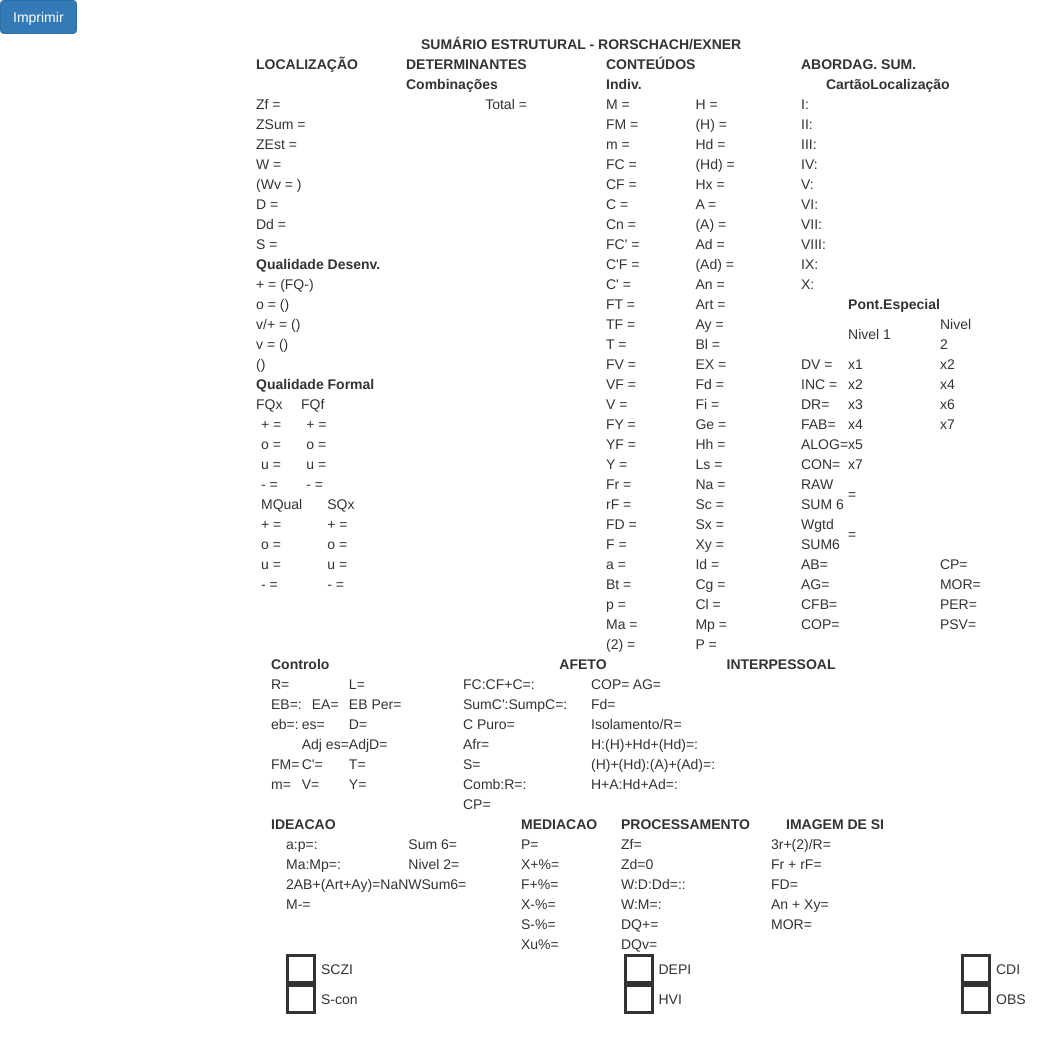
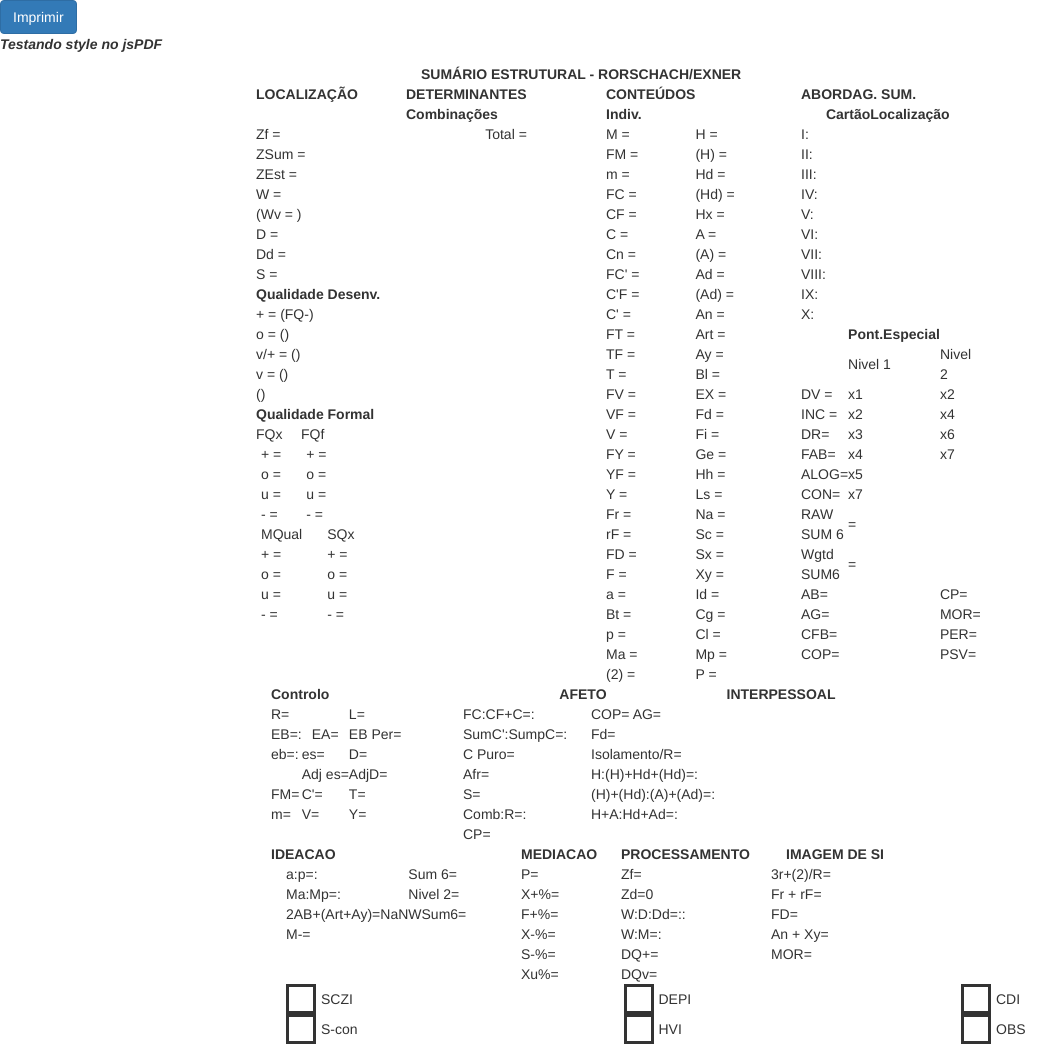
Before and after one commit to felipejsm/js-pdf, a plain HTML site: page jsPDF/index.html in a window 1280 px wide. Shown: the top 1044 px of the page, without its empty margins (0-1043 px from the left). Before the commit the page ends 1014 px from the top, so only its background shows below. Drawn offline with nearby package versions, Linux system fonts and the light colour scheme.

Commit message:
CSS style test - not inline

```diff
--- a/jsPDF/index.html
+++ b/jsPDF/index.html
@@ -8,11 +8,18 @@
         <script src="https://cdnjs.cloudflare.com/ajax/libs/jquery/3.2.1/jquery.min.js"></script>
         <!-- Latest compiled and minified CSS -->
         <link rel="stylesheet" href="https://maxcdn.bootstrapcdn.com/bootstrap/3.3.7/css/bootstrap.min.css" integrity="sha384-BVYiiSIFeK1dGmJRAkycuHAHRg32OmUcww7on3RYdg4Va+PmSTsz/K68vbdEjh4u" crossorigin="anonymous">
+        <style>
+            #myId {
+              font-weight: bold;
+              font-style : italic;
+            }
+        </style>
         <title>jsPDF</title>
     </head>
     <body ng-app="myApp" ng-controller="myCtrl">
         <button type='button' class="btn btn-primary" onclick='imprimir()'>Imprimir</button>
         <div id='imprimir' class="center-block" style="background-color:#ffffff" >
+            <p id='myId'>Testando style no jsPDF</p>
             <div class='container' style="width: 60%">
 
                       <table>
```
